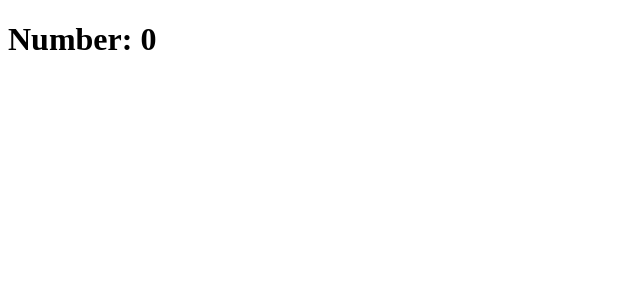
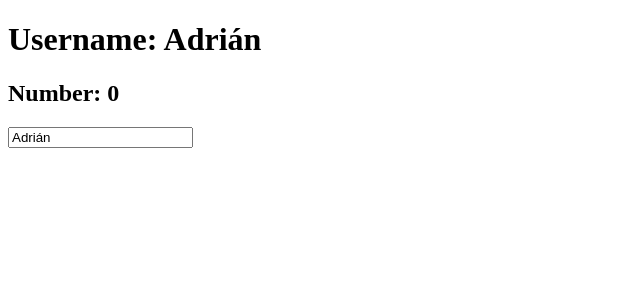
Before and after one commit to Amaza-ing/AMazaing-curso-Angular-desde-0, an Angular app: page / in a window 1280 px wide. Shown: the top 300 px of the page, without its empty margins (0-640 px from the left). Built offline with nearby package versions, Linux system fonts and the light colour scheme.

Commit message:
04-ngModel

```diff
--- a/src/app/app.component.html
+++ b/src/app/app.component.html
@@ -1 +1,3 @@
-<h1 (click)="addOne()">Number: {{number}}</h1>
+<h1>Username: {{ userName }}</h1>
+<h2>Number: {{ number }}</h2>
+<input type="text" [(ngModel)]="userName" (input)="addOne()" />
--- a/src/app/app.component.ts
+++ b/src/app/app.component.ts
@@ -1,15 +1,17 @@
 import { Component } from '@angular/core';
 import { RouterOutlet } from '@angular/router';
 import { HeaderComponent } from './components/header/header.component';
+import { FormsModule } from '@angular/forms';
 
 @Component({
   selector: 'app-root',
   standalone: true,
-  imports: [RouterOutlet, HeaderComponent],
+  imports: [RouterOutlet, HeaderComponent, FormsModule],
   templateUrl: './app.component.html',
   styleUrl: './app.component.css',
 })
 export class AppComponent {
+  userName: string = 'Adrián';
   number: number = 0;
 
   addOne() {
```
